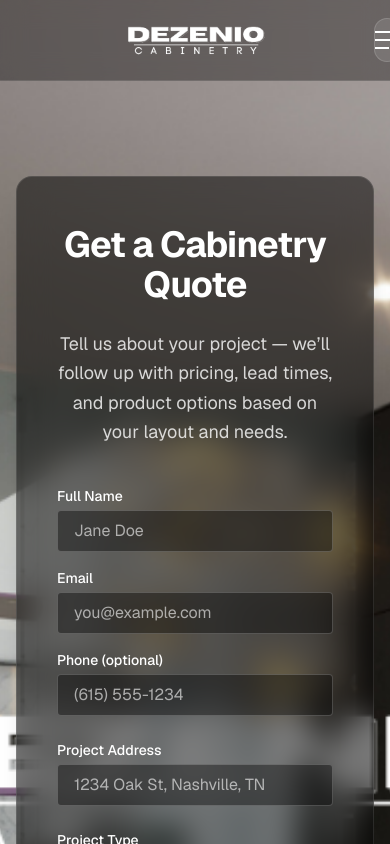
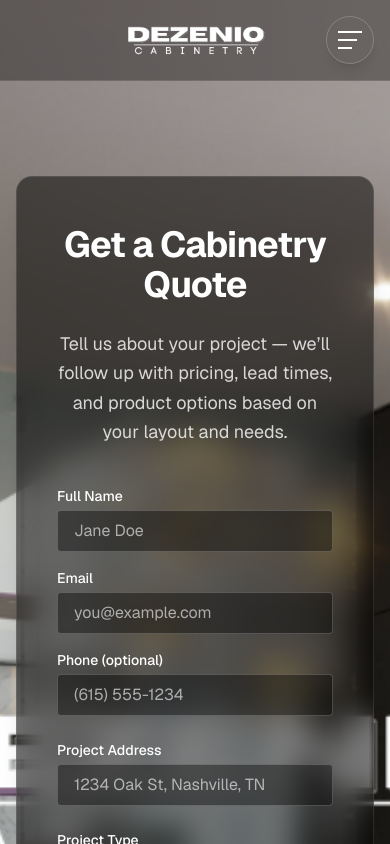
Before and after one commit to DezenioCabinetry/dezenio-cabinetry-site, a Next.js app: page /quote in a window 390 px wide. Shown: the top 844 px of the page. Built offline with nearby package versions, Linux system fonts and the light colour scheme.

Commit message:
Sync localhost to prod: header/menu + hero docking/band + tweaks

```diff
--- a/app/components/Header.tsx
+++ b/app/components/Header.tsx
@@ -11,6 +11,7 @@ export default function Header() {
     (process.env.NEXT_PUBLIC_FEATURE_PORTFOLIO ?? "0") === "1";
   const showBuilders =
     (process.env.NEXT_PUBLIC_FEATURE_BUILDERS ?? "0") === "1";
+
   const isActive = (p: string) =>
     pathname === p
       ? "relative text-white font-semibold after:absolute after:-bottom-1 after:left-0 after:h-[2px] after:w-full after:bg-white"
@@ -23,8 +24,15 @@ export default function Header() {
 
   return (
     <header className="fixed inset-x-0 top-0 z-50 bg-black/35 backdrop-blur-md border-b border-white/10">
-      <div className="mx-auto max-w-[1400px] px-4 sm:px-6 lg:px-8 flex items-center justify-between h-[80px] sm:h-[96px] md:h-[112px]">
-        {/* LOGO — fully responsive size */}
+      {/* Make inner row relative so the hamburger can be absolutely placed */}
+      <div
+        className="relative mx-auto max-w-[1400px] flex items-center justify-center md:justify-between h-[80px] sm:h-[96px] md:h-[112px] px-5 sm:px-6 lg:px-8"
+        style={{
+          paddingLeft: "max(1rem, env(safe-area-inset-left))",
+          paddingRight: "max(1rem, env(safe-area-inset-right))",
+        }}
+      >
+        {/* LOGO */}
         <Link
           href="/"
           className="flex items-center justify-center md:justify-start shrink-0 w-full md:w-auto"
@@ -65,13 +73,16 @@ export default function Header() {
           </Link>
         </nav>
 
-        {/* MOBILE HAMBURGER */}
+        {/* MOBILE HAMBURGER — ABSOLUTE, inset from the right = floating */}
         <button
           aria-label="Open menu"
           onClick={() => setOpen(true)}
-          className="md:hidden inline-flex items-center justify-center w-11 h-11 rounded-full bg-white/10 border border-white/15"
+          className="md:hidden absolute top-1/2 -translate-y-1/2 rounded-full w-12 h-12 bg-white/12 border border-white/20 shadow-lg focus:outline-none focus:ring-2 focus:ring-white/40"
+          style={{
+            right: "max(16px, calc(env(safe-area-inset-right) + 12px))",
+          }}
         >
-          <div className="w-6 space-y-1.5">
+          <div className="w-6 mx-auto space-y-1.5">
             <span className="block h-[2px] w-full bg-white"></span>
             <span className="block h-[2px] w-4/5 bg-white"></span>
             <span className="block h-[2px] w-3/5 bg-white"></span>
@@ -79,20 +90,28 @@ export default function Header() {
         </button>
       </div>
 
-      {/* MOBILE SHEET */}
+      {/* MOBILE DRAWER — also inset from the right so it isn't glued to the edge */}
       {open && (
         <div className="fixed inset-0 z-50 md:hidden">
           <div
             className="absolute inset-0 bg-black/60"
             onClick={() => setOpen(false)}
           />
-          <div className="absolute top-0 right-0 bottom-0 w-[86%] max-w-[360px] bg-black/90 backdrop-blur-md border-l border-white/10 p-6 flex flex-col gap-6">
+          <div
+            className="absolute top-0 bottom-0 bg-black/92 backdrop-blur-md border-l border-white/10 p-6 flex flex-col rounded-l-2xl shadow-2xl"
+            style={{
+              right: "max(12px, env(safe-area-inset-right))",
+              width: "min(88vw, 400px)",
+              paddingTop: "max(1.25rem, env(safe-area-inset-top))",
+              paddingBottom: "max(1.25rem, env(safe-area-inset-bottom))",
+            }}
+          >
             <div className="flex items-center justify-between">
-              <span className="text-lg font-semibold text-white">Menu</span>
+              <span className="text-xl font-semibold text-white">Menu</span>
               <button
                 aria-label="Close menu"
                 onClick={() => setOpen(false)}
-                className="w-10 h-10 grid place-items-center rounded-full bg-white/10 border border-white/15"
+                className="w-10 h-10 grid place-items-center rounded-full bg-white/10 border border-white/20 focus:outline-none focus:ring-2 focus:ring-white/40"
               >
                 <div className="relative w-4 h-4">
                   <span className="absolute inset-0 rotate-45 block h-[2px] bg-white top-1/2"></span>
@@ -101,45 +120,59 @@ export default function Header() {
               </button>
             </div>
 
+            <nav className="mt-6 flex-1 overflow-y-auto">
+              <ul className="space-y-1.5 text-white">
+                <li>
                   <Link
                     href="/products"
                     onClick={() => setOpen(false)}
-              className="text-base py-2 text-white"
+                    className="block rounded-lg px-3 py-3 hover:bg-white/5"
                   >
                     Products
                   </Link>
+                </li>
                 {showPortfolio && (
+                  <li>
                     <Link
                       href="/portfolio"
                       onClick={() => setOpen(false)}
-                className="text-base py-2 text-white"
+                      className="block rounded-lg px-3 py-3 hover:bg-white/5"
                     >
                       Portfolio
                     </Link>
+                  </li>
                 )}
                 {showBuilders && (
+                  <li>
                     <Link
                       href="/builders"
                       onClick={() => setOpen(false)}
-                className="text-base py-2 text-white"
+                      className="block rounded-lg px-3 py-3 hover:bg-white/5"
                     >
                       Builders
                     </Link>
+                  </li>
                 )}
+                <li>
                   <Link
                     href="/quote"
                     onClick={() => setOpen(false)}
-              className="text-base py-2 text-white"
+                    className="block rounded-lg px-3 py-3 hover:bg-white/5"
                   >
                     Get a Quote
                   </Link>
+                </li>
+                <li>
                   <a
                     href="tel:+16154742004"
                     onClick={() => setOpen(false)}
-              className="text-base py-2 text-white"
+                    className="block rounded-lg px-3 py-3 hover:bg-white/5"
                   >
                     (615) 474-2004
                   </a>
+                </li>
+              </ul>
+            </nav>
           </div>
         </div>
       )}
```
Lines whose indentation alone changed are shown as unchanged.
